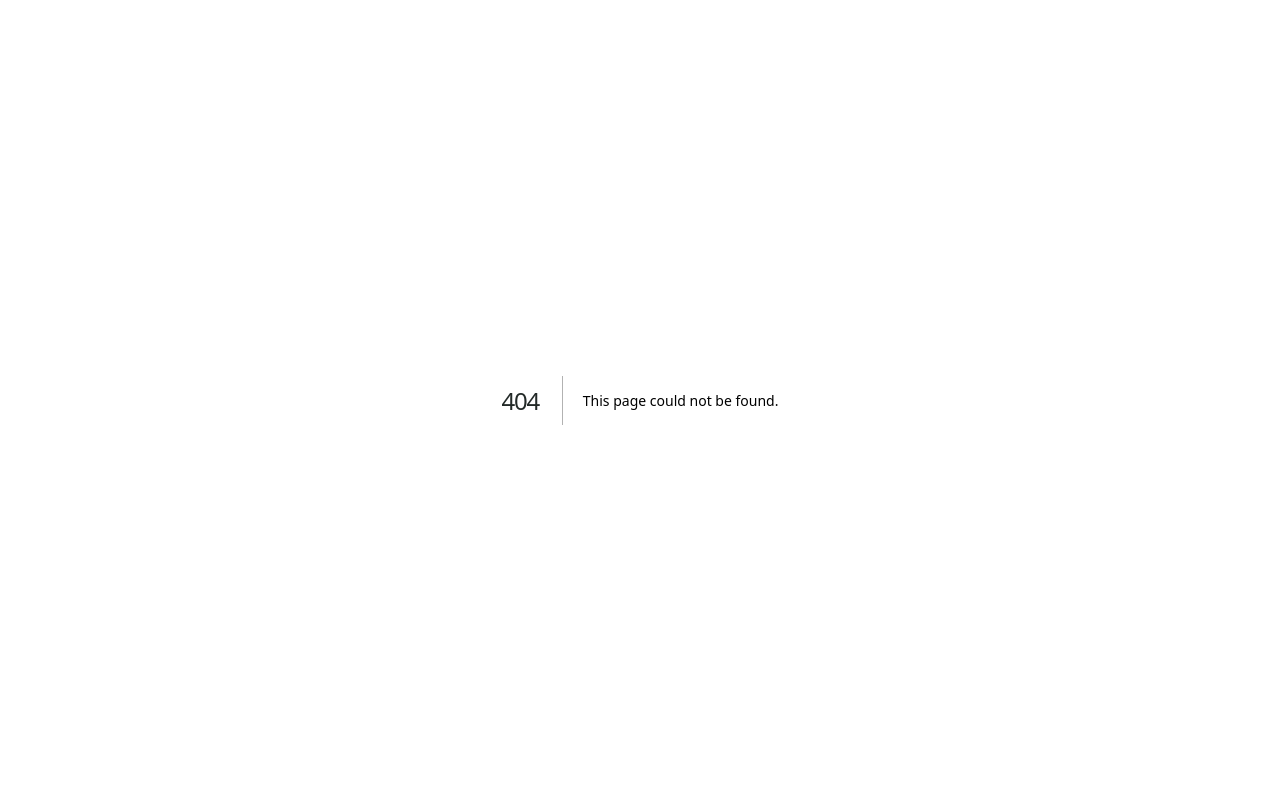
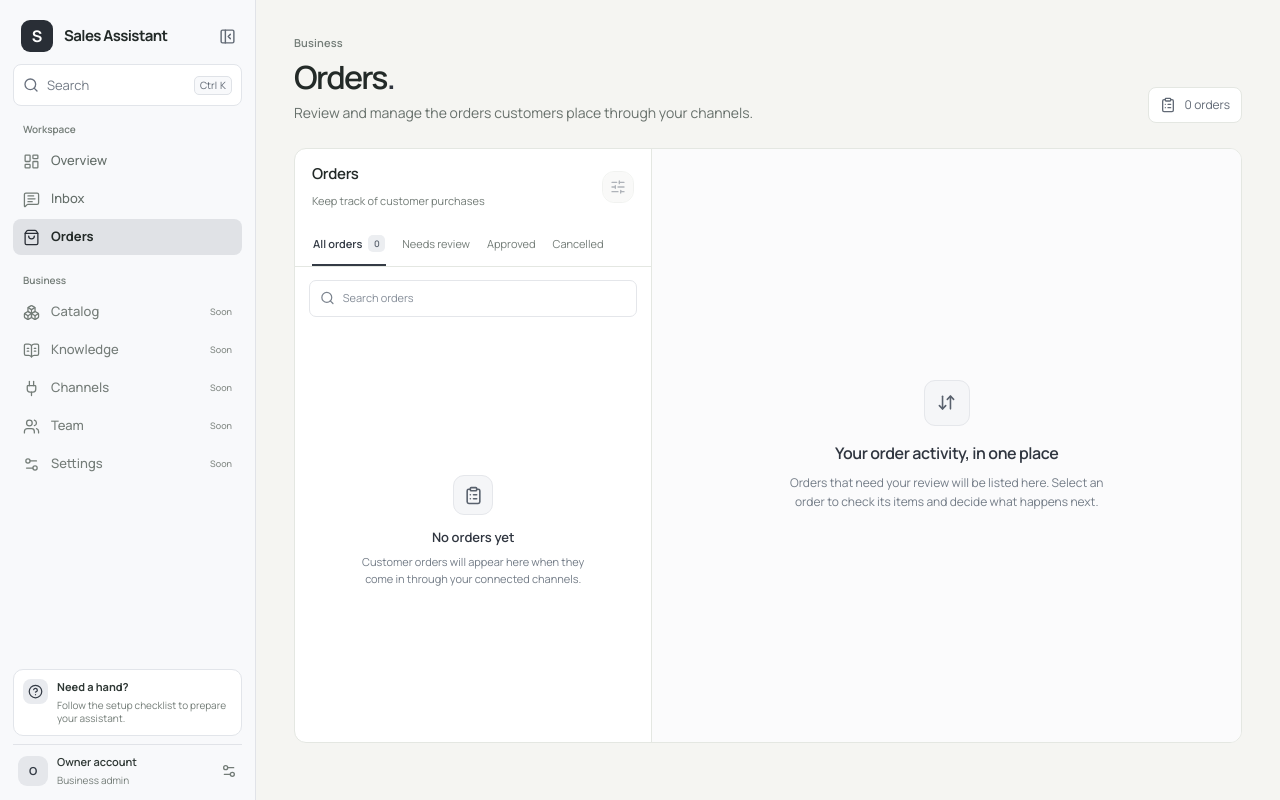
Before and after one commit to Canice-dev/saa, a Next.js app in the folder apps/web/: page /orders in a window 1280 px wide. Before the commit this address had no page. Built offline with nearby package versions, Linux system fonts and the light colour scheme.

Commit message:
feat: add Orders page and update workspace sidebar for order management

```diff
--- a/apps/web/src/app/globals.css
+++ b/apps/web/src/app/globals.css
@@ -316,6 +316,36 @@ h1 { margin-bottom: 6px; color: var(--ink); font-size: clamp(28px, 2.5vw, 36px);
 .inbox-notice strong { color: #343b45; font-size: 12px; }
 .inbox-notice p { margin: 6px 0 0; color: #626a76; font-size: 11px; line-height: 1.5; }
 .inbox-page-content .page-footer { margin-top: 14px; }
+.orders-page-content { min-height: 100vh; }
+.orders-heading { display: flex; align-items: flex-end; justify-content: space-between; gap: 18px; margin-bottom: 25px; }
+.orders-heading .date-kicker { margin-bottom: 7px; }
+.orders-heading h1 { margin-bottom: 7px; }
+.orders-count { display: inline-flex; align-items: center; gap: 8px; padding: 8px 11px; border: 1px solid var(--line); border-radius: 8px; color: #626a76; background: #fff; font-size: 12px; }
+.orders-workspace { display: grid; min-height: min(660px, calc(100vh - 205px)); grid-template-columns: minmax(310px, .82fr) minmax(0, 1.35fr); overflow: hidden; border: 1px solid var(--line); border-radius: 12px; background: #fff; }
+.orders-list-panel { display: flex; min-width: 0; flex-direction: column; border-right: 1px solid var(--line); }
+.orders-list-heading { display: flex; min-height: 69px; align-items: center; justify-content: space-between; gap: 12px; padding: 14px 17px; }
+.orders-list-heading h2 { margin: 0 0 3px; color: var(--ink); font-size: 15px; font-weight: 600; letter-spacing: -.02em; }
+.orders-list-heading span { color: #737c77; font-size: 11px; }
+.orders-list-heading button { color: #626a76; }
+.orders-tabs { display: flex; min-width: 0; gap: 15px; overflow-x: auto; padding: 0 17px; border-bottom: 1px solid var(--line); scrollbar-width: none; }
+.orders-tabs::-webkit-scrollbar { display: none; }
+.orders-tab { display: inline-flex; min-height: 42px; flex: none; align-items: center; gap: 6px; padding: 0 1px; border: 0; border-bottom: 2px solid transparent; color: #737c77; background: transparent; font-size: 11px; cursor: pointer; }
+.orders-tab:hover { color: var(--ink); }
+.orders-tab--active { border-bottom-color: #343b45; color: #343b45; font-weight: 600; }
+.orders-tab-count { display: grid; min-width: 17px; height: 17px; place-items: center; padding: 0 4px; border-radius: 5px; color: #59616d; background: #eceef1; font-size: 9px; }
+.orders-search { display: flex; height: 37px; align-items: center; gap: 8px; margin: 13px 14px 4px; padding: 0 10px; border: 1px solid #e4e6ea; border-radius: 7px; color: #7b838e; background: #fff; }
+.orders-search input { width: 100%; min-width: 0; padding: 0; border: 0; outline: 0; color: var(--ink); background: transparent; font-size: 11px; }
+.orders-search input::placeholder { color: #858d98; }
+.orders-search input:disabled { cursor: not-allowed; }
+.orders-empty-list { display: flex; flex: 1; flex-direction: column; align-items: center; justify-content: center; padding: 35px 25px; text-align: center; }
+.orders-empty-icon, .orders-detail-icon { display: grid; width: 40px; height: 40px; place-items: center; border: 1px solid #e5e7eb; border-radius: 11px; color: #59616d; background: #f5f6f8; }
+.orders-empty-list h3 { margin: 13px 0 5px; color: #303640; font-size: 13px; font-weight: 600; }
+.orders-empty-list p { max-width: 250px; margin: 0; color: #737c87; font-size: 11px; line-height: 1.6; }
+.orders-detail-panel { display: grid; min-width: 0; place-items: center; padding: 30px; background: #fbfbfc; }
+.orders-detail-empty { display: flex; max-width: 330px; flex-direction: column; align-items: center; text-align: center; }
+.orders-detail-icon { width: 46px; height: 46px; margin-bottom: 15px; }
+.orders-detail-empty h2 { margin: 0 0 8px; color: #303640; font-size: 16px; font-weight: 600; letter-spacing: -.025em; }
+.orders-detail-empty p { margin: 0; color: #737c87; font-size: 12px; line-height: 1.65; }
 .customer-profile { display: flex; flex-direction: column; align-items: center; padding: 21px 14px 18px; border-bottom: 1px solid var(--line); text-align: center; }
 .customer-profile .customer-avatar { width: 52px; height: 52px; font-size: 16px; }
 .customer-profile strong { max-width: 100%; margin-top: 10px; overflow: hidden; color: var(--ink); font-size: 13px; text-overflow: ellipsis; white-space: nowrap; }
@@ -355,6 +385,8 @@ h1 { margin-bottom: 6px; color: var(--ink); font-size: clamp(28px, 2.5vw, 36px);
   .content-grid { grid-template-columns: minmax(0, 1fr); }
   .activity-panel { min-height: 290px; }
   .inbox-page-content { padding: 0; }
+  .orders-workspace { min-height: min(630px, calc(100vh - 235px)); grid-template-columns: minmax(0, .9fr) minmax(0, 1.1fr); }
+  .orders-tabs { gap: 11px; }
   .inbox-layout { min-height: 0; grid-template-columns: minmax(260px, .8fr) minmax(0, 1.5fr); overflow: hidden; }
   .conversation-list { min-height: 0; max-height: none; border-right: 1px solid var(--line); border-bottom: 0; }
   .conversation-thread { min-height: 0; }
@@ -388,6 +420,17 @@ h1 { margin-bottom: 6px; color: var(--ink); font-size: clamp(28px, 2.5vw, 36px);
   .mobile-menu-soon { margin-left: auto; color: #818893; font-size: 10px; }
   .mobile-menu-empty { margin: 9px; color: #737c77; font-size: 12px; }
   .page-content { padding: 24px 17px 22px; }
+  .orders-page-content { min-height: calc(100dvh - 58px); }
+  .orders-heading { align-items: flex-start; margin-bottom: 18px; }
+  .orders-heading .welcome-subtitle { max-width: 330px; font-size: 12px; }
+  .orders-count { gap: 6px; padding: 7px 8px; font-size: 10px; }
+  .orders-workspace { display: flex; min-height: calc(100dvh - 220px); overflow: visible; border: 0; background: transparent; }
+  .orders-list-panel { width: 100%; min-height: calc(100dvh - 220px); overflow: hidden; border: 1px solid var(--line); border-radius: 11px; background: #fff; }
+  .orders-detail-panel { display: none; }
+  .orders-list-heading { min-height: 63px; padding: 12px 13px; }
+  .orders-tabs { gap: 13px; padding: 0 13px; }
+  .orders-tab { min-height: 40px; font-size: 10px; }
+  .orders-search { margin-right: 11px; margin-left: 11px; }
   .welcome-row { align-items: flex-start; flex-direction: column; gap: 15px; margin-bottom: 20px; }
   .welcome-row .primary-button { align-self: stretch; }
   h1 { font-size: 30px; }
--- /dev/null
+++ b/apps/web/src/app/orders/page.tsx
@@ -0,0 +1,61 @@
+"use client";
+
+import { useState } from "react";
+import { ArrowDownUp, ClipboardList, Search, SlidersHorizontal } from "lucide-react";
+import { MobileWorkspaceBar, WorkspaceSidebar } from "@/components/workspace-sidebar";
+import { Button } from "@/components/ui/button";
+
+const orderStatuses = ["All orders", "Needs review", "Approved", "Cancelled"];
+
+export default function OrdersPage() {
+  const [activeStatus, setActiveStatus] = useState(orderStatuses[0]);
+
+  return (
+    <main className="app-shell" id="orders">
+      <WorkspaceSidebar active="orders" />
+      <section className="main-panel orders-main-panel">
+        <MobileWorkspaceBar title="Orders" />
+        <div className="page-content orders-page-content">
+          <header className="orders-heading">
+            <div>
+              <p className="date-kicker">Business</p>
+              <h1>Orders<span className="heading-period">.</span></h1>
+              <p className="welcome-subtitle">Review and manage the orders customers place through your channels.</p>
+            </div>
+            <span className="orders-count"><ClipboardList size={16} /> 0 orders</span>
+          </header>
+
+          <section className="orders-workspace" aria-label="Orders workspace">
+            <div className="orders-list-panel">
+              <div className="orders-list-heading">
+                <div><h2>Orders</h2><span>Keep track of customer purchases</span></div>
+                <Button variant="outline" size="icon" aria-label="Order filters" disabled title="Filters will be available when orders are connected"><SlidersHorizontal size={16} /></Button>
+              </div>
+              <div className="orders-tabs" role="tablist" aria-label="Order status">
+                {orderStatuses.map((status, index) => (
+                  <button className={`orders-tab${activeStatus === status ? " orders-tab--active" : ""}`} type="button" role="tab" aria-selected={activeStatus === status} onClick={() => setActiveStatus(status)} key={status}>
+                    {status}{index === 0 && <span className="orders-tab-count">0</span>}
+                  </button>
+                ))}
+              </div>
+              <label className="orders-search"><Search size={16} aria-hidden="true" /><input type="search" placeholder="Search orders" aria-label="Search orders" disabled /></label>
+              <div className="orders-empty-list">
+                <span className="orders-empty-icon"><ClipboardList size={19} /></span>
+                <h3>{activeStatus === "All orders" ? "No orders yet" : `No ${activeStatus.toLowerCase()} orders`}</h3>
+                <p>Customer orders will appear here when they come in through your connected channels.</p>
+              </div>
+            </div>
+
+            <section className="orders-detail-panel" aria-label="Order details">
+              <div className="orders-detail-empty">
+                <span className="orders-detail-icon"><ArrowDownUp size={19} /></span>
+                <h2>Your order activity, in one place</h2>
+                <p>Orders that need your review will be listed here. Select an order to check its items and decide what happens next.</p>
+              </div>
+            </section>
+          </section>
+        </div>
+      </section>
+    </main>
+  );
+}
--- a/apps/web/src/components/workspace-sidebar.tsx
+++ b/apps/web/src/components/workspace-sidebar.tsx
@@ -19,15 +19,15 @@ import {
 import Link from "next/link";
 import { useCallback, useEffect, useRef, useState, useSyncExternalStore } from "react";
 
-type WorkspaceSection = "overview" | "inbox";
+type WorkspaceSection = "overview" | "inbox" | "orders";
 
 const navigation = [
   { label: "Overview", href: "/", icon: LayoutDashboard, key: "overview" },
   { label: "Inbox", href: "/inbox", icon: MessageSquareText, key: "inbox" },
+  { label: "Orders", href: "/orders", icon: ShoppingBag, key: "orders" },
 ] as const;
 
 const comingSoon = [
-  { label: "Orders", icon: ShoppingBag },
   { label: "Catalog", icon: Boxes },
   { label: "Knowledge", icon: BookOpenText },
   { label: "Channels", icon: Plug },
```
